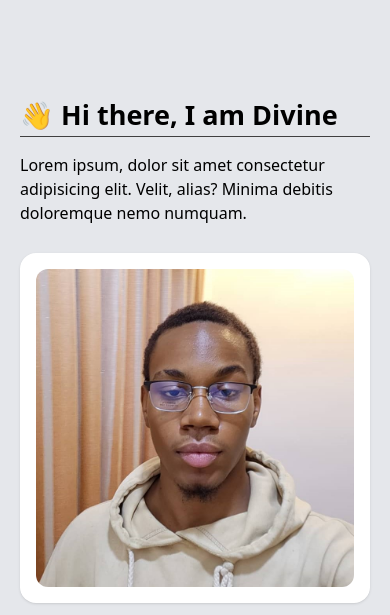
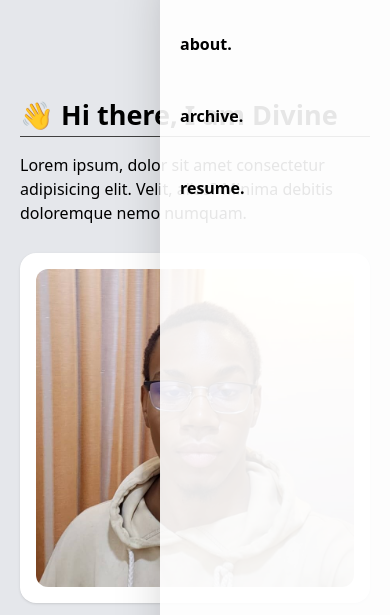
Before and after one commit to hellodivine/portfolio, a website: page index.html in a window 390 px wide. Shown: the part 60-675 px from the top of the page. Drawn offline with Linux system fonts and the light colour scheme.

Commit message:
portfolio- done with most part of the about responsiveness

```diff
--- a/index.html
+++ b/index.html
@@ -12,12 +12,12 @@
         <header class="sm:col-span-2 mr-[20px] container text-left sm:w-[75%] sm:justify-center sm:mx-auto">
             <nav class=" pt-6 sm:pt-9 flex justify-between sm:flex sm:justify-between font-semibold">
                 <img class="w-[70px] h-[20px]" src="/asset/div - Copy.png" alt="">
-                <!-- <ul class="bg-opacity-90 sm:flex sm:space-x-10 sm:relative sm:bg-transparent sm:shadow-none sm:z-0 sm:left-0 sm:w-auto sm:p-0 sm:pt-0 sm:space-y-0 z-50 fixed top-0 right-0 bottom-0 bg-white shadow-2xl w-[230px] p-[20px]  space-y-12 ">
+                <ul class="bg-opacity-90 sm:flex sm:space-x-10 sm:relative sm:bg-transparent sm:shadow-none sm:z-0 sm:left-0 sm:w-auto sm:p-0 sm:pt-0 sm:space-y-0 z-50 fixed top-0 right-0 bottom-0 bg-white shadow-2xl w-[230px] p-[20px]  space-y-12 ">
                     <li class="hover:text-gray-500 active:underline focus:underline"><a href="/index.html">my work.</a></li>
                     <li class="hover:text-gray-500 active:underline focus:underline"><a href="/html/about.html">about.</a></li>
                     <li class="hover:text-gray-500 active:underline focus:underline"><a href="">archive.</a></li>
                     <li class="hover:text-gray-500 active:underline focus:underline"><a href="/asset/Divine Effiong (1).pdf" target="_blank">resume.</a></li>
-                </ul> -->
+                </ul>
             </nav>
         </header>
 
```
